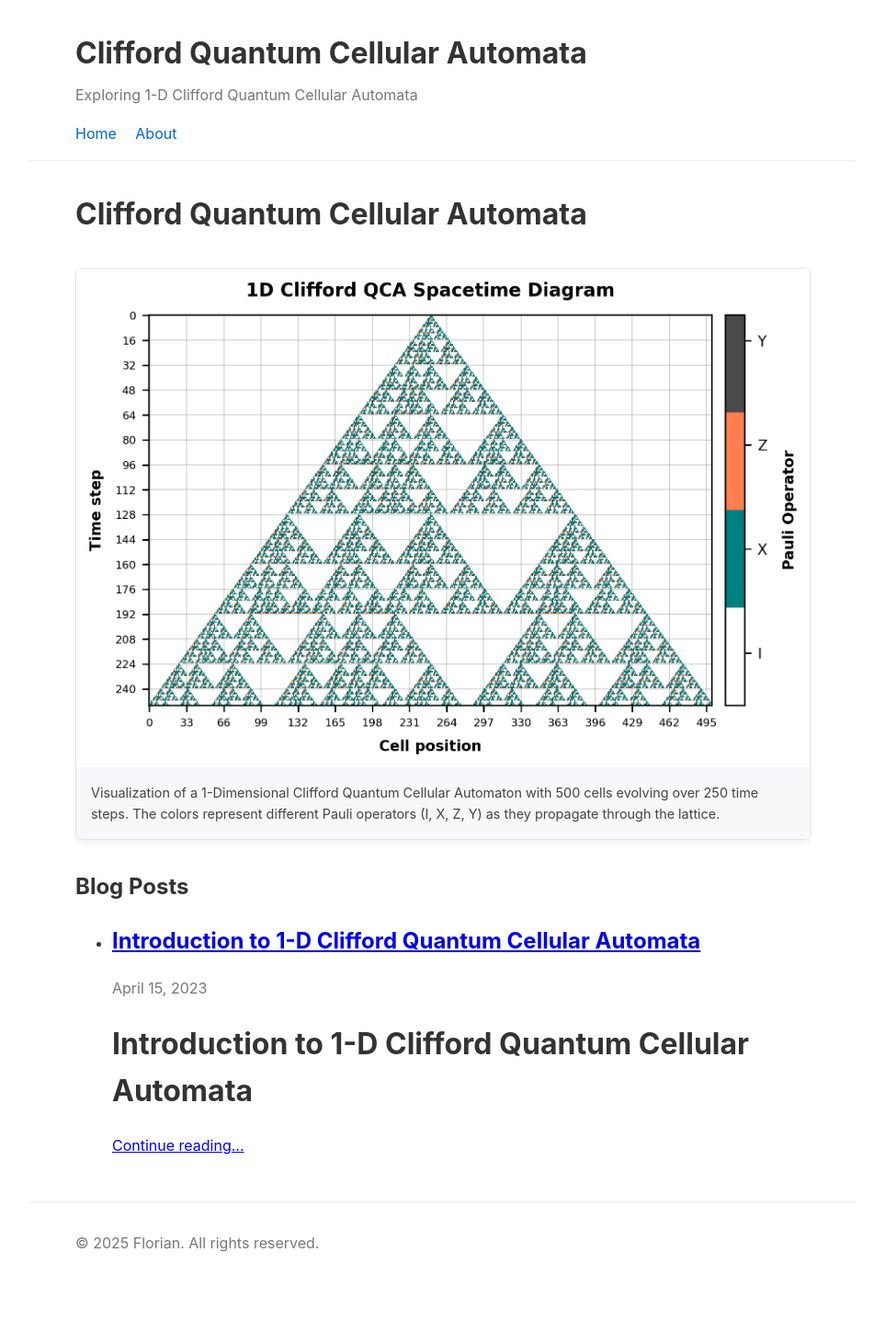
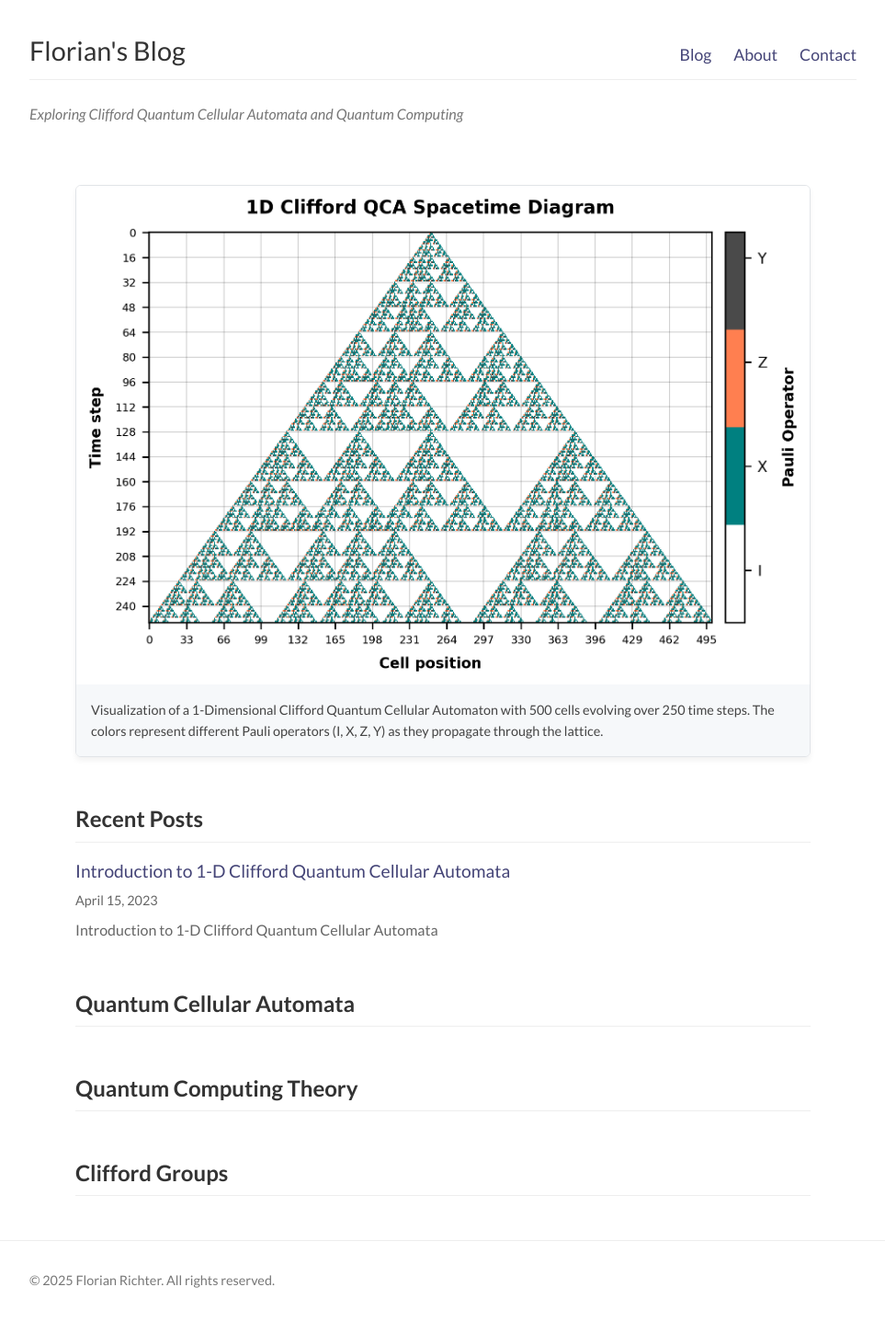
Before and after one commit to Florian2Richter/florian2richter.github.io, a Jekyll site: the page built from index.html, in a window 1280 px wide. Shown: the whole page at 92% size, without its empty margins (158-1121 px from the left). Built offline with Jekyll 4.4.1, drawn with Linux system fonts in a browser that asks for light colours; before the commit the page ends 1413 px from its top, so only the background shows below that.

Commit message:
Redesign blog to match colah.github.io style

```diff
--- a/_config.yml
+++ b/_config.yml
@@ -1,14 +1,24 @@
-title: Clifford Quantum Cellular Automata
-description: Exploring 1-D Clifford Quantum Cellular Automata
-author: Florian
+title: Florian's Blog
+description: Exploring Clifford Quantum Cellular Automata and Quantum Computing
+author: Florian Richter
+email: florian2richter@example.com  # Replace with your actual email
 baseurl: ""
 url: "https://florian2richter.github.io"
+
+# Social media
+github_username: Florian2Richter
 
 # Build settings
 markdown: kramdown
 theme: minima
 plugins:
   - jekyll-feed
+
+# Collections
+collections:
+  categories:
+    output: true
+    permalink: /category/:path/
 
 # Defaults
 defaults:
--- a/_layouts/default.html
+++ b/_layouts/default.html
@@ -4,6 +4,7 @@
   <meta charset="UTF-8">
   <meta name="viewport" content="width=device-width, initial-scale=1.0">
   <title>{% if page.title %}{{ page.title }} | {% endif %}{{ site.title }}</title>
+  <link rel="stylesheet" href="https://fonts.googleapis.com/css?family=Lato:400,700,400italic">
   <link rel="stylesheet" href="{{ '/css/main.css' | relative_url }}">
   {% if page.mathjax %}
   <!-- MathJax Configuration -->
@@ -28,16 +29,21 @@
 <body>
   <header>
     <div class="container">
-      <h1 class="site-title"><a href="{{ '/' | relative_url }}">{{ site.title }}</a></h1>
+      <div class="site-header">
+        <h1 class="site-title"><a href="{{ '/' | relative_url }}">{{ site.title }}</a></h1>
+        <nav>
+          <a href="{{ '/' | relative_url }}">Blog</a>
+          <a href="{{ '/about' | relative_url }}">About</a>
+          <a href="mailto:{{ site.email }}">Contact</a>
+        </nav>
+      </div>
+      {% if site.description %}
       <p class="site-description">{{ site.description }}</p>
-      <nav>
-        <a href="{{ '/' | relative_url }}">Home</a>
-        <a href="{{ '/about' | relative_url }}">About</a>
-      </nav>
+      {% endif %}
     </div>
   </header>
 
-  <main class="container">
+  <main class="main-content">
     {{ content }}
   </main>
 
--- a/css/main.css
+++ b/css/main.css
@@ -1,31 +1,51 @@
 /* Base styles */
 body {
-  font-family: -apple-system, BlinkMacSystemFont, "Segoe UI", Roboto, Helvetica, Arial, sans-serif;
+  font-family: 'Lato', 'Avenir Next', 'Avenir', 'Helvetica Neue', Helvetica, Arial, sans-serif;
   line-height: 1.6;
   color: #333;
-  max-width: 900px;
+  max-width: 980px;
   margin: 0 auto;
   padding: 2rem 1rem;
   background-color: #fff;
+  font-weight: 400;
+  font-size: 16px;
+}
+
+a {
+  color: #447;
+  text-decoration: none;
+}
+
+a:hover {
+  text-decoration: underline;
 }
 
 .container {
   width: 100%;
-  max-width: 800px;
+  max-width: 900px;
   margin: 0 auto;
   padding: 0 1rem;
 }
 
 /* Header */
 header {
-  border-bottom: 1px solid #eee;
   padding-bottom: 1rem;
   margin-bottom: 2rem;
 }
 
+.site-header {
+  display: flex;
+  justify-content: space-between;
+  align-items: baseline;
+  margin-bottom: 1.5rem;
+  border-bottom: 1px solid #eee;
+  padding-bottom: 0.5rem;
+}
+
 .site-title {
-  font-size: 2rem;
+  font-size: 1.8rem;
   margin: 0;
+  font-weight: normal;
 }
 
 .site-title a {
@@ -36,25 +56,44 @@ header {
 .site-description {
   margin-top: 0.5rem;
   color: #777;
+  font-style: italic;
 }
 
 nav {
-  margin-top: 1rem;
+  display: flex;
+  gap: 1.5rem;
 }
 
 nav a {
-  margin-right: 1rem;
-  color: #0366d6;
+  color: #447;
   text-decoration: none;
+  font-size: 1.1rem;
 }
 
 nav a:hover {
   text-decoration: underline;
 }
 
+/* Main Content */
+.main-content {
+  max-width: 800px;
+  margin: 0 auto;
+}
+
+/* Section Headings */
+.section-heading {
+  font-size: 1.5rem;
+  margin-top: 2.5rem;
+  margin-bottom: 1rem;
+  font-weight: bold;
+  color: #333;
+  border-bottom: 1px solid #eee;
+  padding-bottom: 0.3rem;
+}
+
 /* QCA Visualization */
 .qca-visualization {
-  margin: 2rem 0;
+  margin: 2rem 0 3rem 0;
   border: 1px solid #e1e4e8;
   border-radius: 6px;
   overflow: hidden;
@@ -74,26 +113,60 @@ nav a:hover {
   color: #444;
 }
 
-/* Posts */
-.post {
+/* Posts Lists */
+.category-container {
   margin-bottom: 3rem;
 }
 
-.post-title {
-  margin-bottom: 0.5rem;
+.posts-list {
+  list-style-type: none;
+  padding-left: 0;
+  margin-top: 1rem;
+}
+
+.posts-list li {
+  margin-bottom: 1rem;
+}
+
+.posts-list h3 {
+  margin: 0;
+  font-size: 1.2rem;
+  font-weight: normal;
+}
+
+.posts-list p {
+  margin-top: 0.3rem;
+  color: #666;
 }
 
 .post-meta {
   color: #777;
-  margin-bottom: 1rem;
+  font-size: 0.9rem;
+  margin-bottom: 0.5rem;
+}
+
+/* Individual Posts */
+.post-title {
+  font-size: 2rem;
+  margin-bottom: 0.5rem;
+  font-weight: normal;
 }
 
 .post-content h2 {
   margin-top: 2rem;
+  font-size: 1.5rem;
+  font-weight: normal;
+}
+
+.post-content h3 {
+  font-size: 1.3rem;
+  font-weight: normal;
 }
 
 .post-content img {
   max-width: 100%;
+  display: block;
+  margin: 1.5rem auto;
 }
 
 .post-content blockquote {
@@ -101,6 +174,7 @@ nav a:hover {
   padding-left: 1rem;
   color: #666;
   margin-left: 0;
+  font-style: italic;
 }
 
 /* Code and mathematics */
@@ -109,6 +183,7 @@ code {
   padding: 0.2em 0.4em;
   border-radius: 3px;
   font-family: "SFMono-Regular", Consolas, "Liberation Mono", Menlo, monospace;
+  font-size: 0.9em;
 }
 
 pre {
@@ -135,4 +210,5 @@ footer {
   padding-top: 1rem;
   border-top: 1px solid #eee;
   color: #777;
+  font-size: 0.9rem;
 }
--- a/index.html
+++ b/index.html
@@ -2,9 +2,6 @@
 layout: default
 title: Home
 ---
-
-<div class="home">
-  <h1 class="page-heading">Clifford Quantum Cellular Automata</h1>
 
 <div class="qca-visualization">
   <img src="{{ '/assets/images/qca_plot.png' | relative_url }}" alt="1D Clifford QCA Visualization" class="qca-image" />
@@ -14,18 +11,58 @@ title: Home
   </p>
 </div>
 
-  <h2 class="page-heading">Blog Posts</h2>
-
-  <ul class="post-list">
-    {% for post in site.posts %}
+<!-- Recent Blog Posts Section -->
+<div class="category-container">
+  <h2 class="section-heading">Recent Posts</h2>
+  <ul class="posts-list">
+    {% for post in site.posts limit:5 %}
       <li>
-        <h2>
-          <a class="post-link" href="{{ post.url | relative_url }}">{{ post.title }}</a>
-        </h2>
+        <h3><a href="{{ post.url | relative_url }}">{{ post.title }}</a></h3>
         <p class="post-meta">{{ post.date | date: "%B %-d, %Y" }}</p>
-        {{ post.excerpt }}
-        <a href="{{ post.url | relative_url }}">Continue reading...</a>
+        <p>{{ post.excerpt | strip_html | truncatewords: 30 }}</p>
       </li>
     {% endfor %}
   </ul>
 </div>
+
+<!-- Quantum Cellular Automata Section -->
+<div class="category-container">
+  <h2 class="section-heading">Quantum Cellular Automata</h2>
+  <ul class="posts-list">
+    {% assign qca_posts = site.posts | where_exp: "post", "post.categories contains 'qca'" %}
+    {% for post in qca_posts limit:5 %}
+      <li>
+        <h3><a href="{{ post.url | relative_url }}">{{ post.title }}</a></h3>
+        <p class="post-meta">{{ post.date | date: "%B %-d, %Y" }}</p>
+      </li>
+    {% endfor %}
+  </ul>
+</div>
+
+<!-- Quantum Computing Theory Section -->
+<div class="category-container">
+  <h2 class="section-heading">Quantum Computing Theory</h2>
+  <ul class="posts-list">
+    {% assign theory_posts = site.posts | where_exp: "post", "post.categories contains 'theory'" %}
+    {% for post in theory_posts limit:5 %}
+      <li>
+        <h3><a href="{{ post.url | relative_url }}">{{ post.title }}</a></h3>
+        <p class="post-meta">{{ post.date | date: "%B %-d, %Y" }}</p>
+      </li>
+    {% endfor %}
+  </ul>
+</div>
+
+<!-- Clifford Groups Section -->
+<div class="category-container">
+  <h2 class="section-heading">Clifford Groups</h2>
+  <ul class="posts-list">
+    {% assign clifford_posts = site.posts | where_exp: "post", "post.categories contains 'clifford'" %}
+    {% for post in clifford_posts limit:5 %}
+      <li>
+        <h3><a href="{{ post.url | relative_url }}">{{ post.title }}</a></h3>
+        <p class="post-meta">{{ post.date | date: "%B %-d, %Y" }}</p>
+      </li>
+    {% endfor %}
+  </ul>
+</div>
```
Lines whose indentation alone changed are shown as unchanged.
